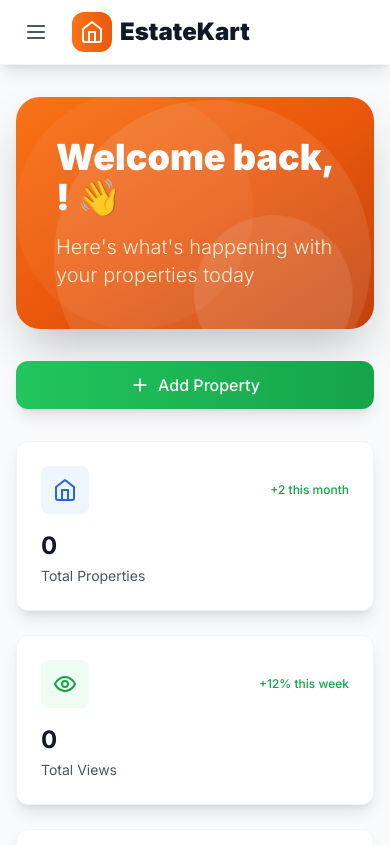
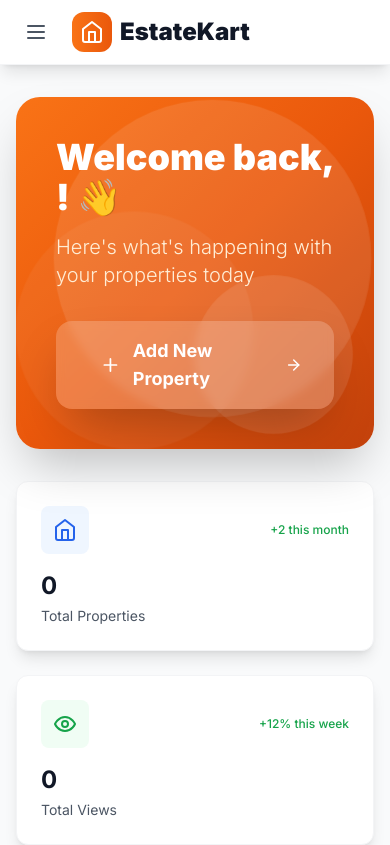
Before and after one commit to AbhishekRai795/Project-EstateKart, a React (Vite) app: page /lister/dashboard in a window 390 px wide. Shown: the top 845 px of the page. Built offline with nearby package versions, Linux system fonts and the light colour scheme.

Commit message:
Add Property Button to Lister Dashboard Banner

```diff
--- a/src/pages/lister/Dashboard.tsx
+++ b/src/pages/lister/Dashboard.tsx
@@ -12,7 +12,8 @@ import {
   Calendar,
   Building,
   MapPin,
-  ArrowRight
+  ArrowRight,
+  ArrowRight as ArrowRightIcon
 } from 'lucide-react';
 import { useAuth } from '../../contexts/AuthContext';
 import { useProperty } from '../../contexts/PropertyContext';
@@ -65,20 +66,24 @@ export const ListerDashboard: React.FC = () => {
             <p className="text-primary-100 text-xl font-light">
               Here's what's happening with your properties today
             </p>
+
+            {/* Add Property Button in Banner */}
+            <div className="mt-8">
+              <Link
+                to="/add-property"
+                className="group bg-white/20 backdrop-blur-sm hover:bg-white/30 text-white px-8 py-4 rounded-2xl font-bold text-lg transition-all duration-500 shadow-2xl hover:shadow-white/20 relative overflow-hidden transform hover:scale-105 inline-flex items-center space-x-3"
+              >
+                <div className="absolute inset-0 bg-gradient-to-r from-white/10 to-transparent opacity-0 group-hover:opacity-100 transition-opacity duration-500"></div>
+                <Plus className="w-6 h-6 relative z-10" />
+                <span className="relative z-10">Add New Property</span>
+                <ArrowRight className="w-5 h-5 relative z-10 group-hover:translate-x-1 transition-transform" />
+              </Link>
+            </div>
           </div>
         </div>
       </motion.div>
 
       {/* Mobile Add Property Button - Moved outside banner */}
-      <motion.div variants={itemVariants} className="md:hidden mb-8">
-        <Link
-          to="/add-property"
-          className="group bg-gradient-to-r from-green-500 to-green-600 hover:from-green-600 hover:to-green-700 text-white px-6 py-3 rounded-xl font-medium transition-all duration-300 flex items-center justify-center space-x-2 shadow-lg hover:shadow-xl transform hover:scale-105"
-        >
-          <Plus className="w-5 h-5" />
-          <span>Add Property</span>
-        </Link>
-      </motion.div>
 
       {/* Quick Actions - Enhanced with floating add button */}
 
```
